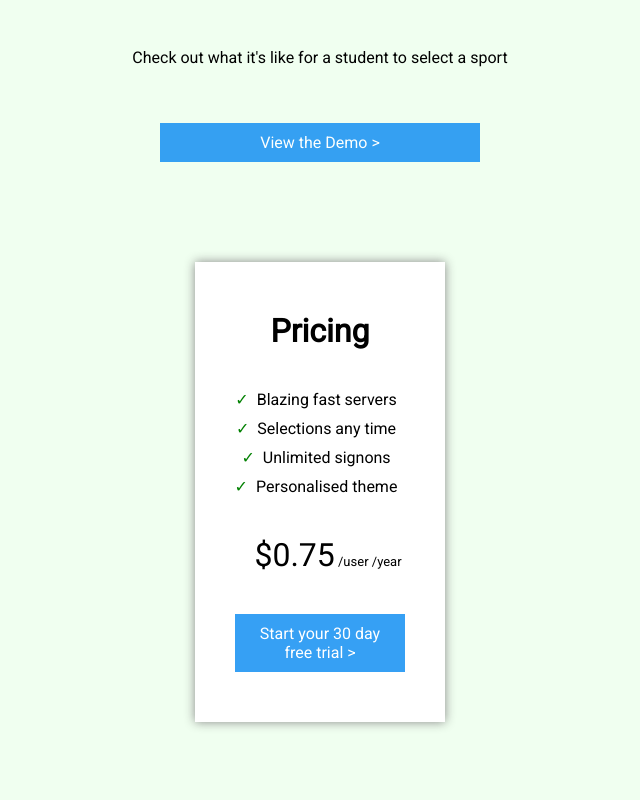
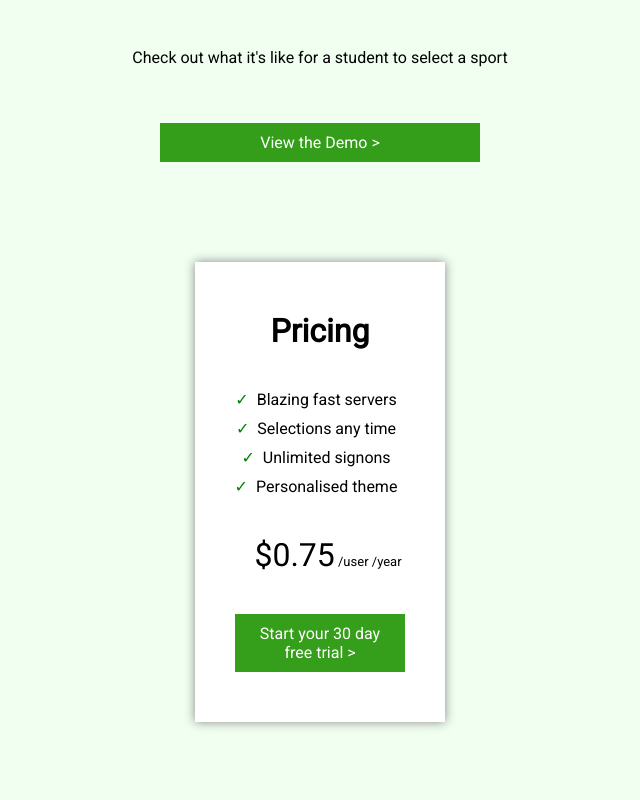
Before and after one commit to PureGero/activity-signon, a website built with webpack: page src/index.html in a window 1280 px wide. Shown: the part 1460-2260 px from the top of the page, without its empty margins (320-960 px from the left). Built offline with nearby package versions, Linux system fonts and the light colour scheme.

Commit message:
Retexture buttons and links to be green

```diff
--- a/src/index.scss
+++ b/src/index.scss
@@ -19,6 +19,14 @@ body {
   margin: 0;
   padding: 0;
   width: 100%;
+}
+
+a {
+ color: green;
+}
+
+a:visited {
+  color: #050;
 }
 
 .header__border {
@@ -197,8 +205,8 @@ main img {
 }
 
 main a.button {
-  background-color: #2196F3;
-  border: 2px solid #2196F3;
+  background-color: #209403;
+  border: 2px solid #209403;
   color: white;
   display: inline-block;
   margin: 40px 10px 0;
```
